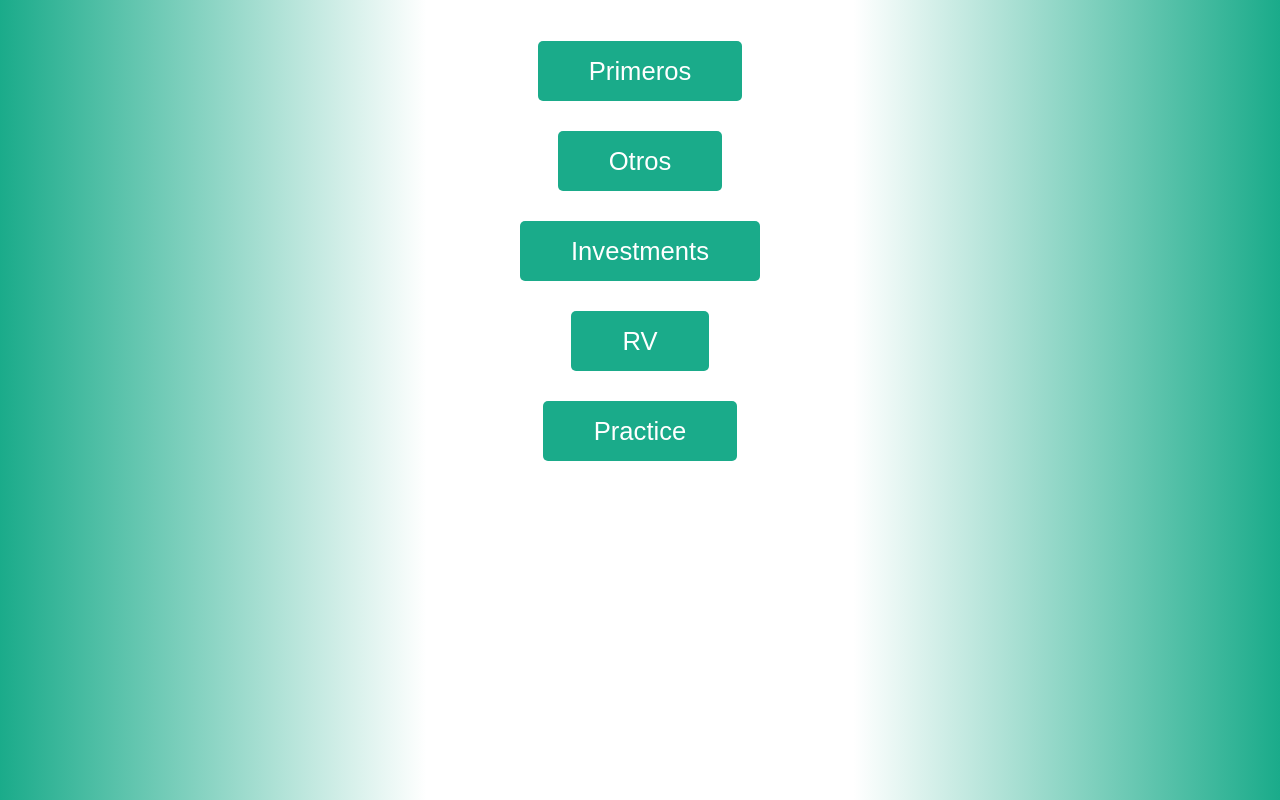
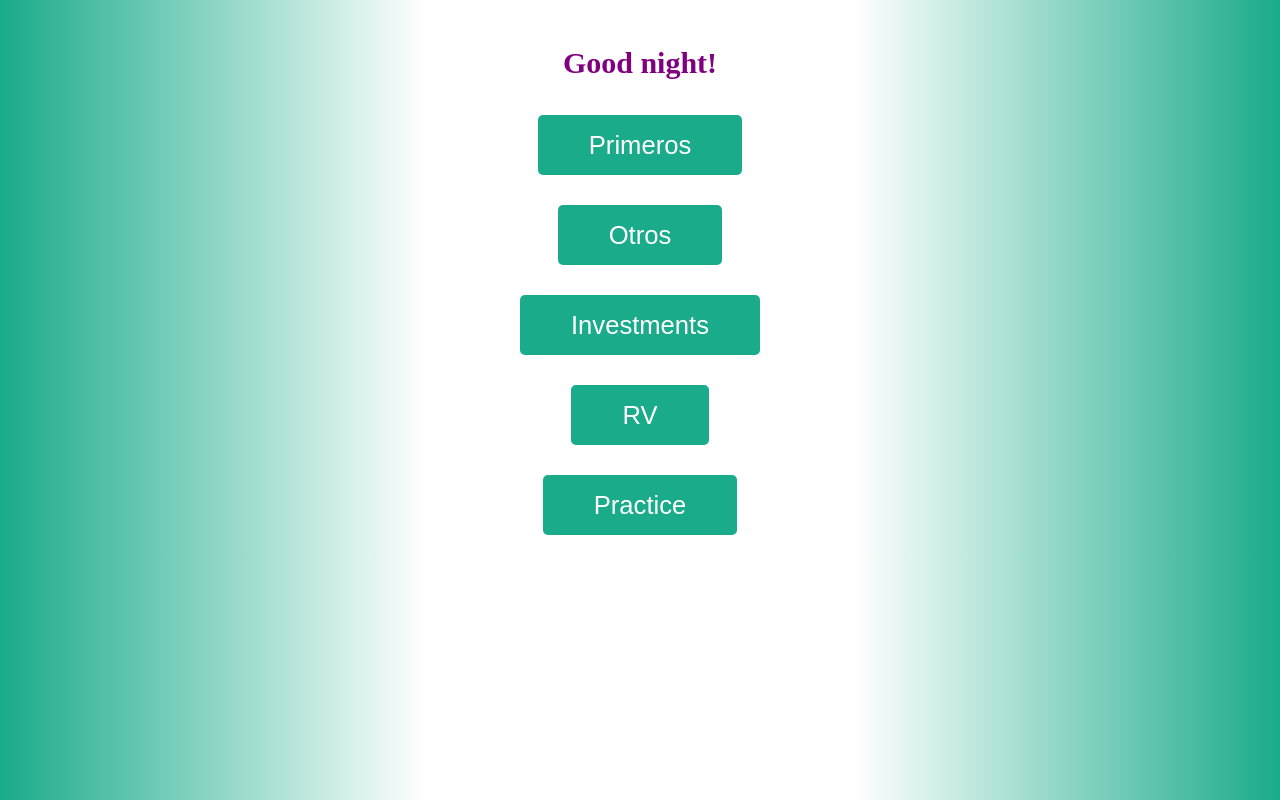
Before and after one commit to nwengert/JobWatch, a React (Create React App) app in the folder openings_react/: page / in a window 1280 px wide. Built offline with nearby package versions, Linux system fonts and the light colour scheme.

Commit message:
added dynamic greeting

```diff
--- a/openings_react/src/App.js
+++ b/openings_react/src/App.js
@@ -9,8 +9,27 @@ import Practice from './components/Practice';
 
 class App extends Component {
   render() {
+    const date = new Date()
+    const hours = date.getHours()
+    let timeOfDay
+    const styles = {
+      fontSize: 30
+    }
+
+    if (hours < 12) {
+      timeOfDay = "morning"
+      styles.color = "#ffa500"
+    } else if (hours >= 12 && hours < 17) {
+      timeOfDay = "afternoon"
+      styles.color = "#7ec0ee"
+    } else {
+      timeOfDay = "night"
+      styles.color = "#800080"
+    }
+
     return (
       <div className="App">
+        <h1 style={styles}> Good {timeOfDay}!</h1>
         <Primeros />
         <Otros />
         <Investments />
```
